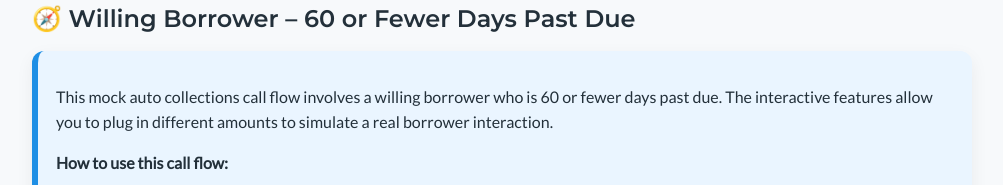
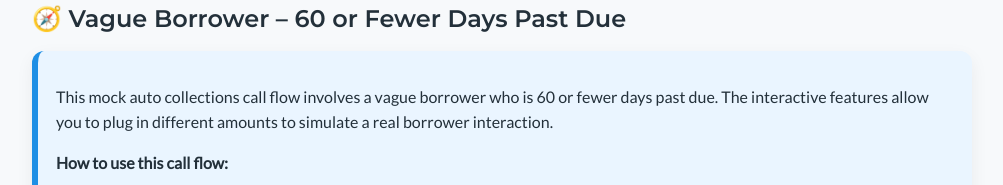
Before and after one commit to cmarkey28/negotiationtree2, a plain HTML site: page index.html in a window 1280 px wide. Shown: the top 185 px of the page, without its empty margins (138-1141 px from the left). Drawn offline with Linux system fonts and the light colour scheme.

Commit message:
Update index.html

```diff
--- a/index.html
+++ b/index.html
@@ -202,9 +202,9 @@
 
 <body>
   <header class="wrap">
-    <h1>🧭 Willing Borrower – 60 or Fewer Days Past Due</h1>
+    <h1>🧭 Vague Borrower – 60 or Fewer Days Past Due</h1>
     <div class="card instructions">
-      <p>This mock auto collections call flow involves a willing borrower who is 60 or fewer days past due. The
+      <p>This mock auto collections call flow involves a vague borrower who is 60 or fewer days past due. The
         interactive features allow you to plug in different amounts to simulate a real borrower interaction.</p>
       <p><strong>How to use this call flow:</strong></p>
       <ol class="simple-steps">
@@ -323,7 +323,8 @@
                                                         <div class="agent">"Given you’re paid in 2 days, let’s schedule
                                                           the remaining $<span data-token="REMAIN">400</span> for
                                                           <span data-token="DAY">the 15th</span>. That way you’ll have
-                                                          one less thing on your plate and be back to current."</div>
+                                                          one less thing on your plate and be back to current."
+                                                        </div>
                                                         <details>
                                                           <summary>Borrower: “Ok, I think we can make that work.”
                                                           </summary>
```
